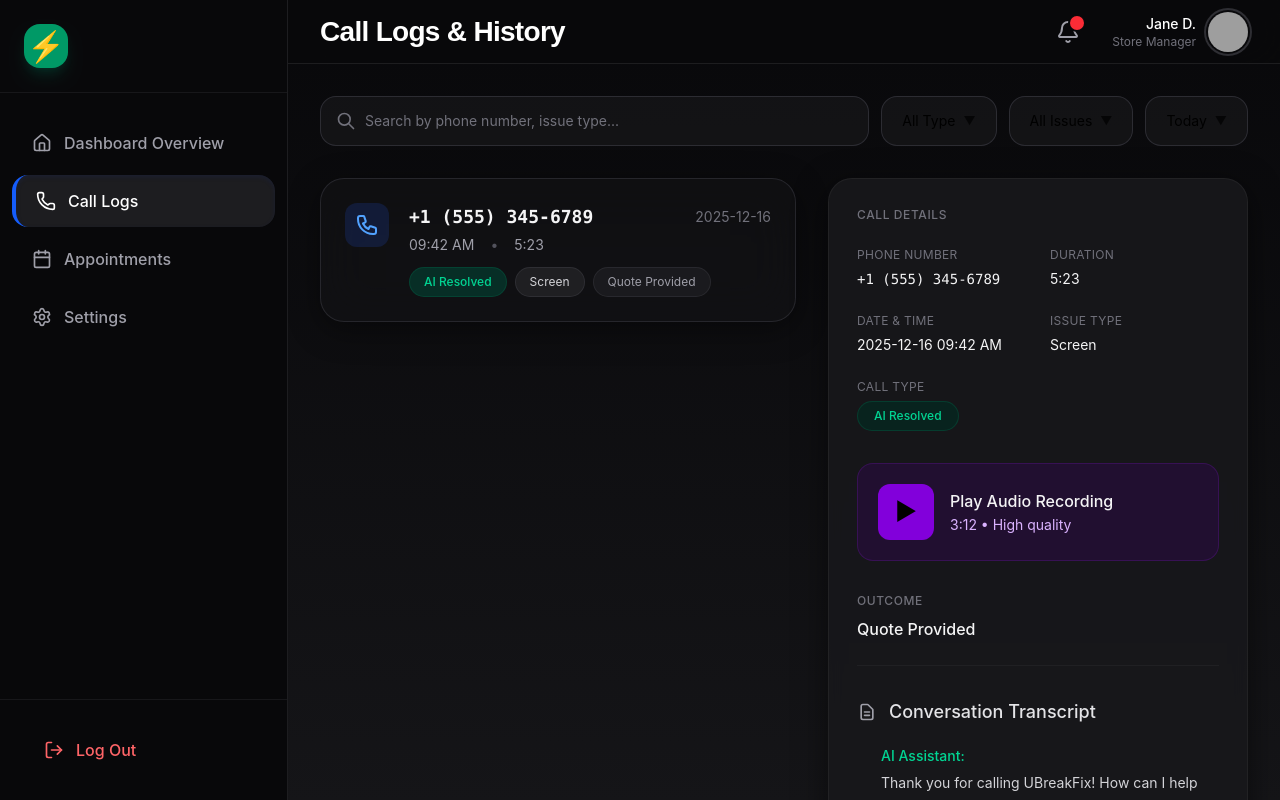
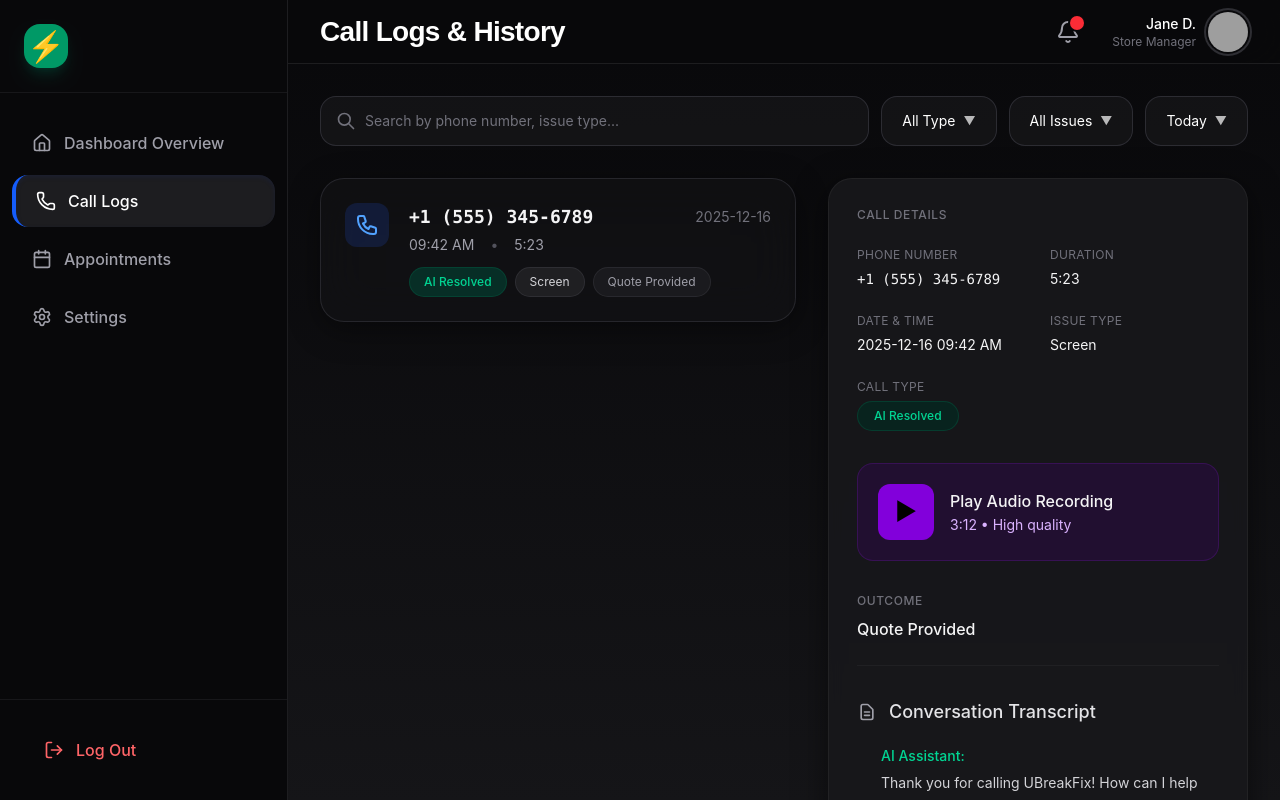
Before and after one commit to GeorgeBlaize/ubreakfix-react-dashboard, a React (Vite) app: page /call-logs in a window 1280 px wide. Built offline with nearby package versions, Linux system fonts and the light colour scheme; grey boxes are pictures that could not be loaded.

Commit message:
color changed in CallLogs.jsx

```diff
--- a/src/pages/CallLogs.jsx
+++ b/src/pages/CallLogs.jsx
@@ -25,15 +25,15 @@ export default function CallLogs() {
           />
         </div>
 
-        <button className="bg-zinc-900/70 border border-zinc-700/60 px-5 py-3.5 rounded-2xl text-sm flex items-center gap-2 hover:bg-zinc-800/70 transition-colors">
+        <button className="bg-zinc-900/70 border border-zinc-700/60 px-5 py-3.5 rounded-2xl text-sm flex items-center gap-2 hover:bg-zinc-800/70 text-white">
           All Type <span className="text-xs opacity-70">▼</span>
         </button>
 
-        <button className="bg-zinc-900/70 border border-zinc-700/60 px-5 py-3.5 rounded-2xl text-sm flex items-center gap-2 hover:bg-zinc-800/70 transition-colors">
+        <button className="bg-zinc-900/70 border border-zinc-700/60 px-5 py-3.5 rounded-2xl text-sm flex items-center gap-2 hover:bg-zinc-800/70 text-white">
           All Issues <span className="text-xs opacity-70">▼</span>
         </button>
 
-        <button className="bg-zinc-900/70 border border-zinc-700/60 px-5 py-3.5 rounded-2xl text-sm flex items-center gap-2 hover:bg-zinc-800/70 transition-colors">
+        <button className="bg-zinc-900/70 border border-zinc-700/60 px-5 py-3.5 rounded-2xl text-sm flex items-center gap-2 hover:bg-zinc-800/70 text-white">
           Today <span className="text-xs opacity-70">▼</span>
         </button>
       </div>
```
